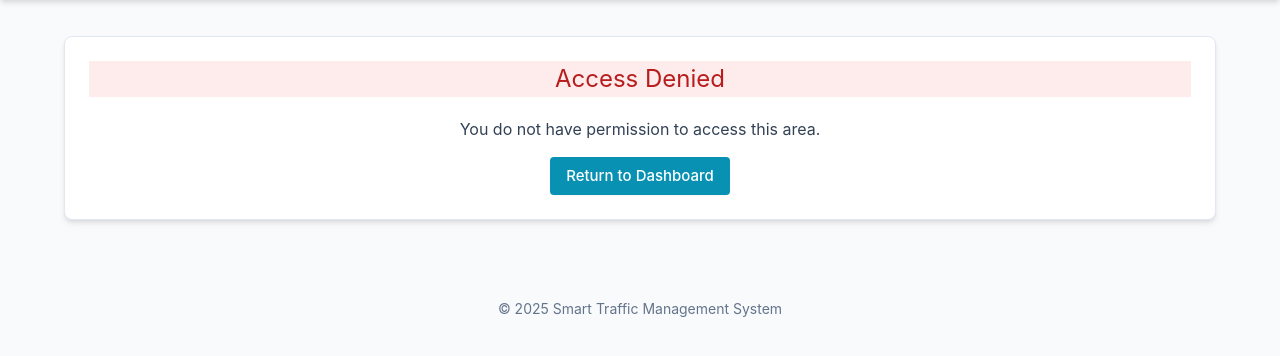
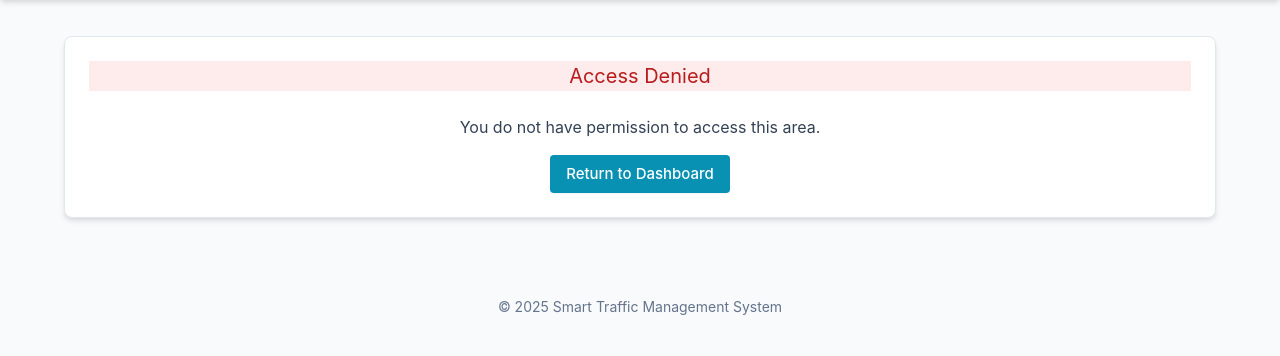
Before and after one commit to 23IT098-VRAJ/SATMS, a Flask app: page /admin/backup in a window 1280 px wide. Shown: the part 114-470 px from the top of the page. Run offline with Flask 3, Linux system fonts and the light colour scheme; the visitor is signed in with stand-in values (Sample User, id 1).

Commit message:
Update error.html

```diff
--- a/templates/error.html
+++ b/templates/error.html
@@ -6,7 +6,7 @@
 
 {% block content %}
 <div style="text-align: center;">
-    <div class="error" style="font-size: 24px; margin-bottom: 20px;">{{ error }}</div>
+    <div class="error" style="font-size: 1.25rem; margin-bottom: 24px;">{{ error }}</div>
     <p>{{ message }}</p>
     <a href="/" class="button">Return to Dashboard</a>
 </div>
```
